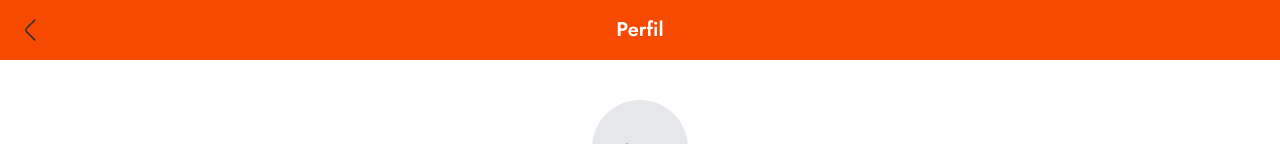
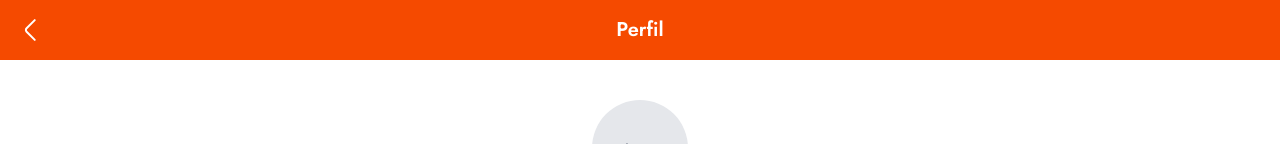
Before and after one commit to RewelliOliveira/your-menu, a React (Vite) app: page / in a window 1280 px wide. Shown: the top 144 px of the page. Built offline with nearby package versions, Linux system fonts and the light colour scheme.

Commit message:
style: arrow left estilizacao

```diff
--- a/src/assets/icons-adm.tsx
+++ b/src/assets/icons-adm.tsx
@@ -9,8 +9,8 @@ export const ArrowLeft = ({ color, className }: any) => {
             xmlns="http://www.w3.org/2000/svg">
             <path
                 d="M18.75 24.9L10.6 16.75C9.63749 15.7875 9.63749 14.2125 10.6 13.25L18.75 5.09998"
-                stroke={color || "#292D32"}
-                strokeWidth="1.5"
+                stroke={color || "#FFFFFF"}
+                strokeWidth="2"
                 strokeMiterlimit="10"
                 strokeLinecap="round"
                 strokeLinejoin="round"
```
